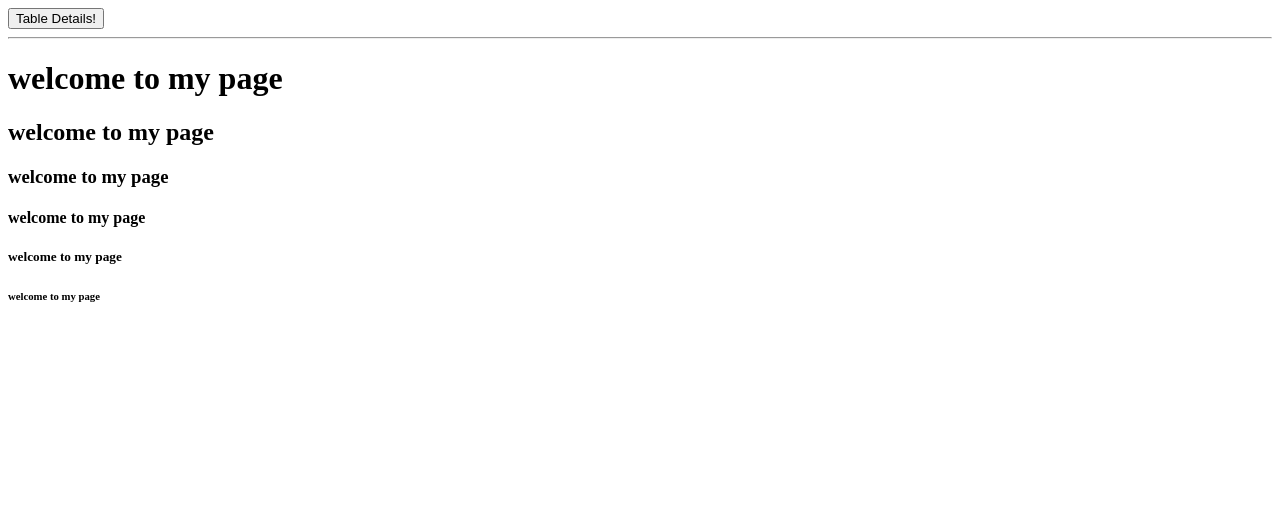
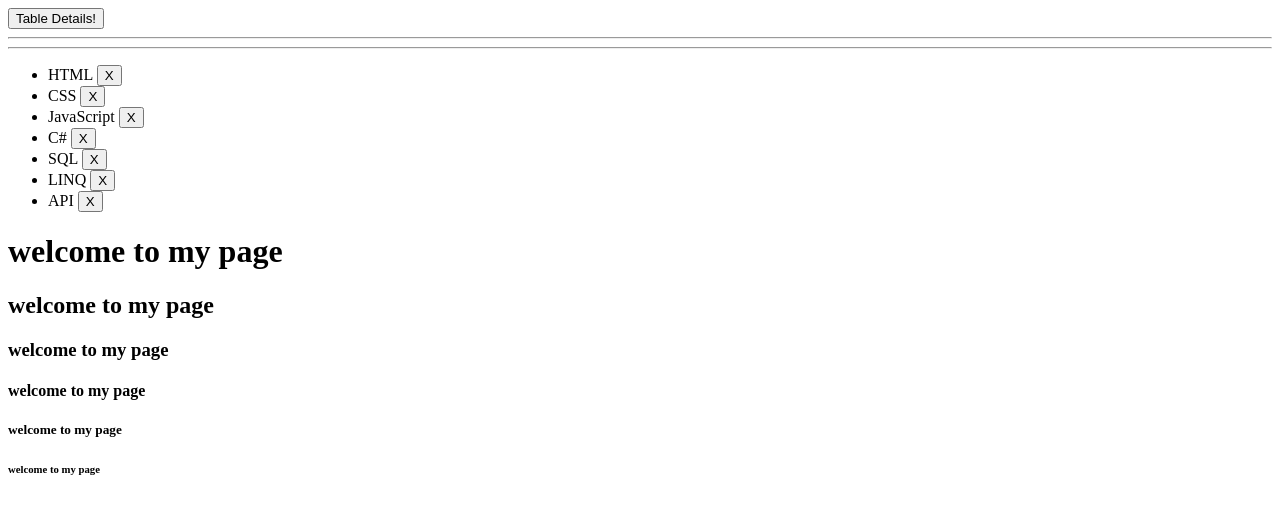
Before and after one commit to MagedEshak/ITI_JS_Assignments, a plain HTML site: page Day1/Bonus1/index.html in a window 1280 px wide. Drawn offline with Linux system fonts and the light colour scheme.

Commit message:
bonus 1 3th case

```diff
--- a/Day1/Bonus1/bonus1.js
+++ b/Day1/Bonus1/bonus1.js
@@ -10,7 +10,7 @@ welcome();
 
 
 // --------------------------------------------------------
-var detaile = document.getElementById('details');
+let detaile = document.getElementById('details');
 
 function tableDetails() {
 
@@ -23,7 +23,7 @@ function tableDetails() {
 
     do {
         var birthYear = prompt("Enter Your birth year (must be less than 2010): ");
-        birthYear = parseInt(birthYear);
+            birthYear = parseInt(birthYear);
 
         if (!isNaN(birthYear && birthYear < 2010)) {
             break;
@@ -32,7 +32,7 @@ function tableDetails() {
 
     var age = 2025 - birthYear;
 
-    var div = document.querySelector('div');
+    let div = document.querySelector('div');
 
     div.innerHTML = `
         <table style="border:1px solid black;">
@@ -59,3 +59,8 @@ detaile.onclick = function () {
 }
 
 //------------------------------------------------------------------------------------------
+
+
+  function removeSkille(btn) {
+      btn.parentElement.remove();
+}
--- a/Day1/Bonus1/index.html
+++ b/Day1/Bonus1/index.html
@@ -10,10 +10,20 @@
 <body>
     <button id="details">Table Details!</button>
     <hr>
-    <div>
+    <div></div>
+
+    <hr>
 
 
-    </div>
+    <ul>
+        <li>HTML <button onclick="removeSkille(this)">X</button></li>
+        <li>CSS <button onclick="removeSkille(this)">X</button></li>
+        <li>JavaScript <button onclick="removeSkille(this)">X</button></li>
+        <li>C# <button onclick="removeSkille(this)">X</button></li>
+        <li>SQL <button onclick="removeSkille(this)">X</button></li>
+        <li>LINQ <button onclick="removeSkille(this)">X</button></li>
+        <li>API <button onclick="removeSkille(this)">X</button></li>
+    </ul>
 
     <script src="bonus1.js"></script>
 </body>
```
